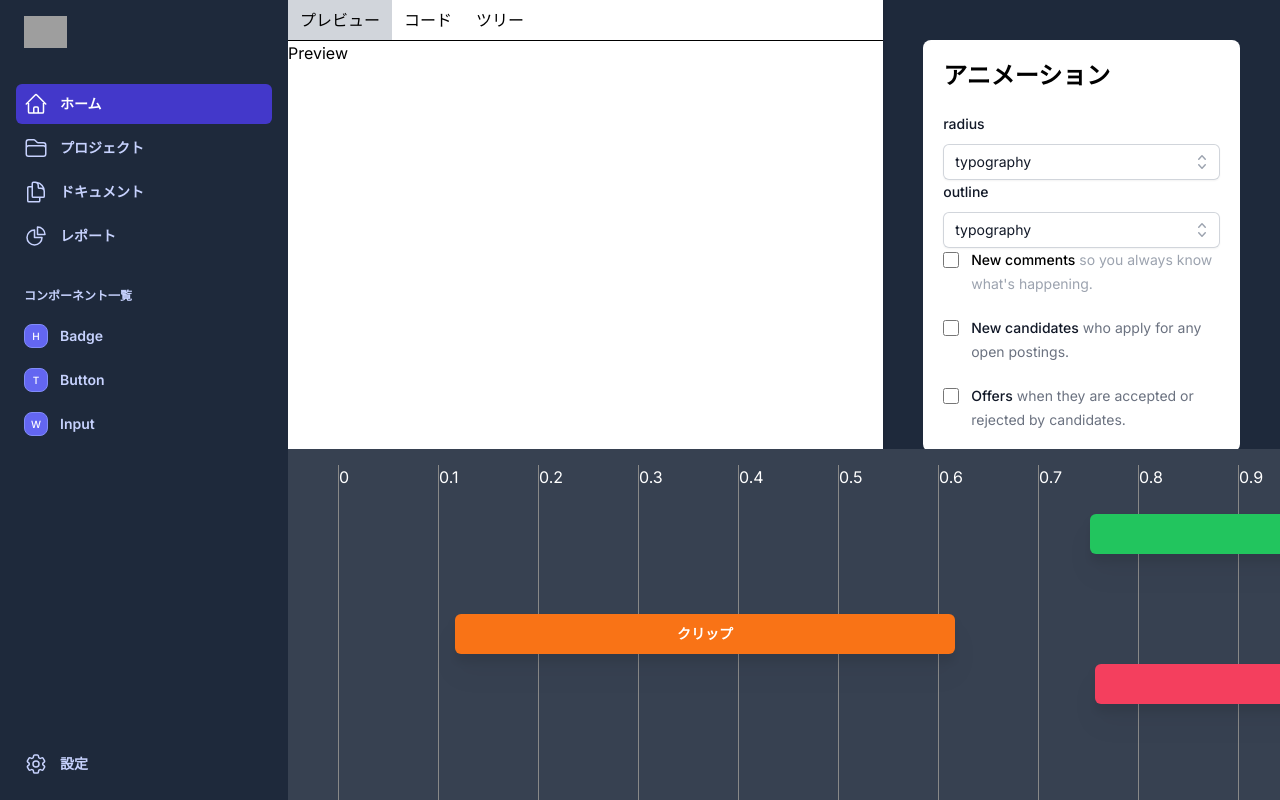
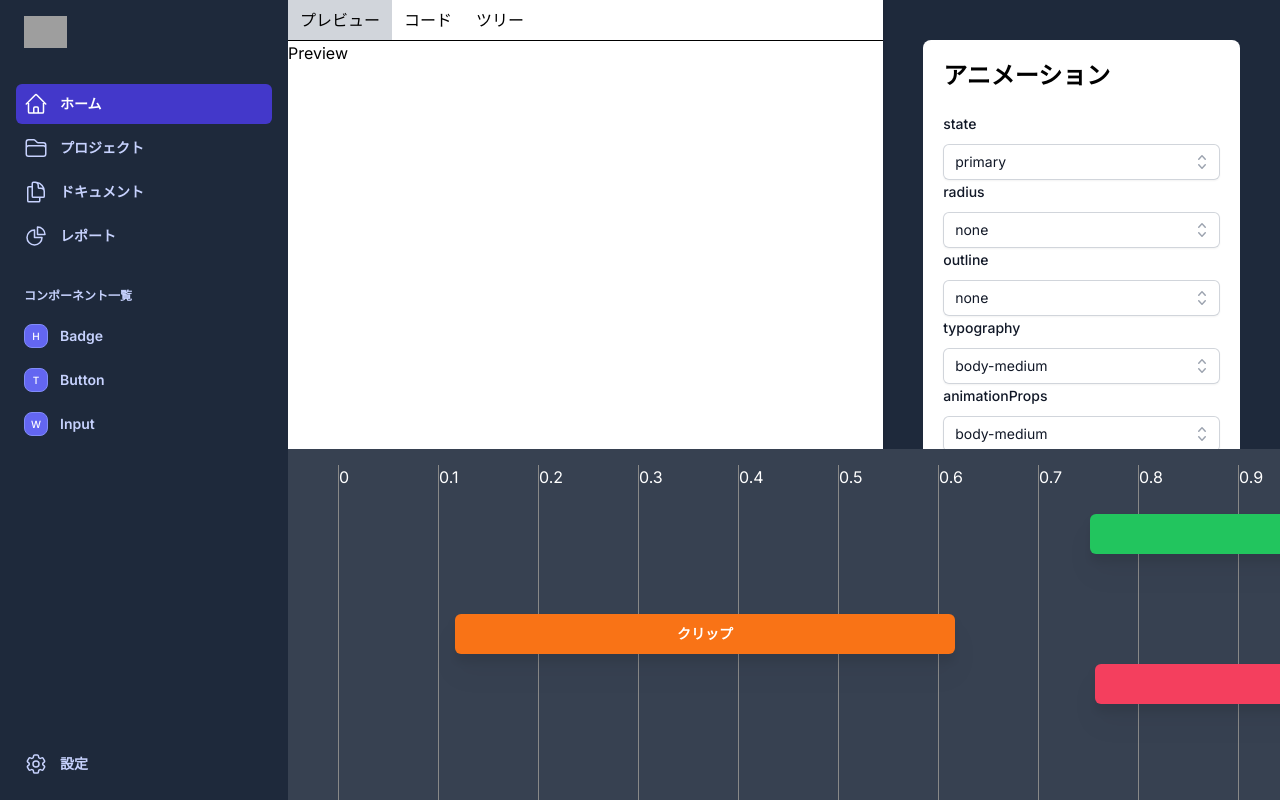
Before and after one commit to tosaken1116/plesio-ui-docs, a Next.js app: page /editor in a window 1280 px wide. Built offline with nearby package versions, Linux system fonts and the light colour scheme; grey boxes are pictures that could not be loaded.

Commit message:
animationのプロパティ追加

```diff
--- a/src/app/editor/(components)/Main/Sidebar/Animation.tsx
+++ b/src/app/editor/(components)/Main/Sidebar/Animation.tsx
@@ -3,20 +3,37 @@ import React from 'react';
 import Select from './select';
 
 const Animation = () => {
-  const animations = [
-    { id: 1, name: 'radius' },
-    { id: 2, name: 'Arlene Mccoy' },
-    { id: 3, name: 'Radius' },
-    { id: 4, name: 'typography' },
+  const state = [
+    { id: 1, name: 'primary' },
+    { id: 2, name: 'secondary' },
+    { id: 3, name: 'error' },
   ];
 
+  const radius = [
+    { id: 1, name: 'none' },
+    { id: 2, name: 'lg' },
+    { id: 3, name: 'md' },
+  ];
+
+  const outline = [
+    { id: 1, name: 'none' },
+    { id: 2, name: 'primary' },
+    { id: 3, name: 'secondary' },
+    { id: 4, name: 'error' },
+  ];
+
+  const typography = [{ id: 1, name: 'body-medium' }];
   return (
     <fieldset className="bg-white rounded-lg p-5">
       <h1 className="text-black text-2xl font-bold pb-5">アニメーション</h1>
-      <Select title="radius" list={animations} />
-      <Select title="outline" list={animations} />
+      <Select title="state" list={state} />
+      <Select title="radius" list={radius} />
+      <Select title="outline" list={outline} />
+      <Select title="typography" list={typography} />
 
-      <div className="space-y-5">
+      <Select title="animationProps" list={typography} />
+
+      {/* <div className="space-y-5">
         <div className="relative flex items-start">
           <div className="flex h-6 items-center">
             <input
@@ -77,7 +94,7 @@ const Animation = () => {
             </span>
           </div>
         </div>
-      </div>
+      </div> */}
     </fieldset>
   );
 };
--- a/src/app/editor/(components)/Main/Sidebar/select.tsx
+++ b/src/app/editor/(components)/Main/Sidebar/select.tsx
@@ -8,7 +8,7 @@ function classNames(...classes) {
 }
 
 export default function Select({ title, list }) {
-  const [selected, setSelected] = useState(list[3]);
+  const [selected, setSelected] = useState(list[0]);
 
   return (
     <Listbox value={selected} onChange={setSelected}>
@@ -19,7 +19,9 @@ export default function Select({ title, list }) {
           </Listbox.Label>
           <div className="relative mt-2">
             <Listbox.Button className="relative w-full cursor-default rounded-md bg-white py-1.5 pl-3 pr-10 text-left text-gray-900 shadow-sm ring-1 ring-inset ring-gray-300 focus:outline-none focus:ring-2 focus:ring-indigo-600 sm:text-sm sm:leading-6">
-              <span className="block truncate">{selected.name}</span>
+              <span className="block truncate select-none">
+                {selected.name}
+              </span>
               <span className="pointer-events-none absolute inset-y-0 right-0 flex items-center pr-2">
                 <ChevronUpDownIcon
                   className="h-5 w-5 text-gray-400"
```
